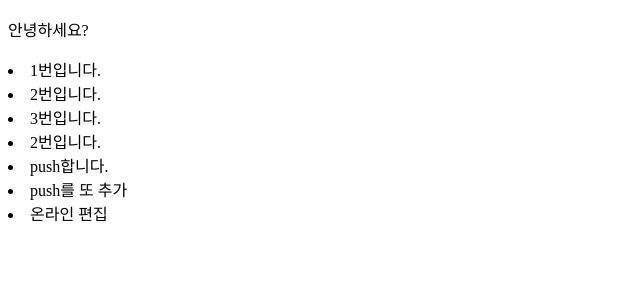
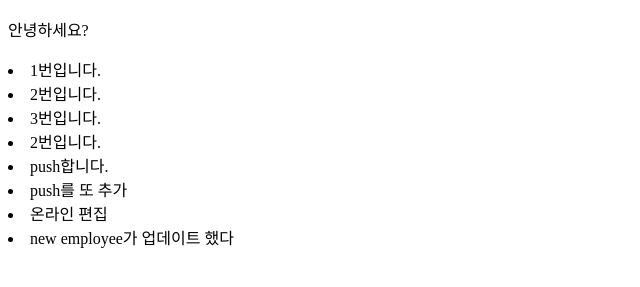
Before and after one commit to Tunner95/test, a plain HTML site: page index.html in a window 1280 px wide. Shown: the part 127-414 px from the top of the page, without its empty margins (0-640 px from the left). Drawn offline with Linux system fonts and the light colour scheme.

Commit message:
new employee가 업데이트함

```diff
--- a/index.html
+++ b/index.html
@@ -17,6 +17,7 @@
 		<li>push합니다.</li>
 		<li>push를 또 추가</li>
 		<li>온라인 편집</li>
+		<li>new employee가 업데이트 했다</li>
 	</div>
 </body>
 </html>
```
